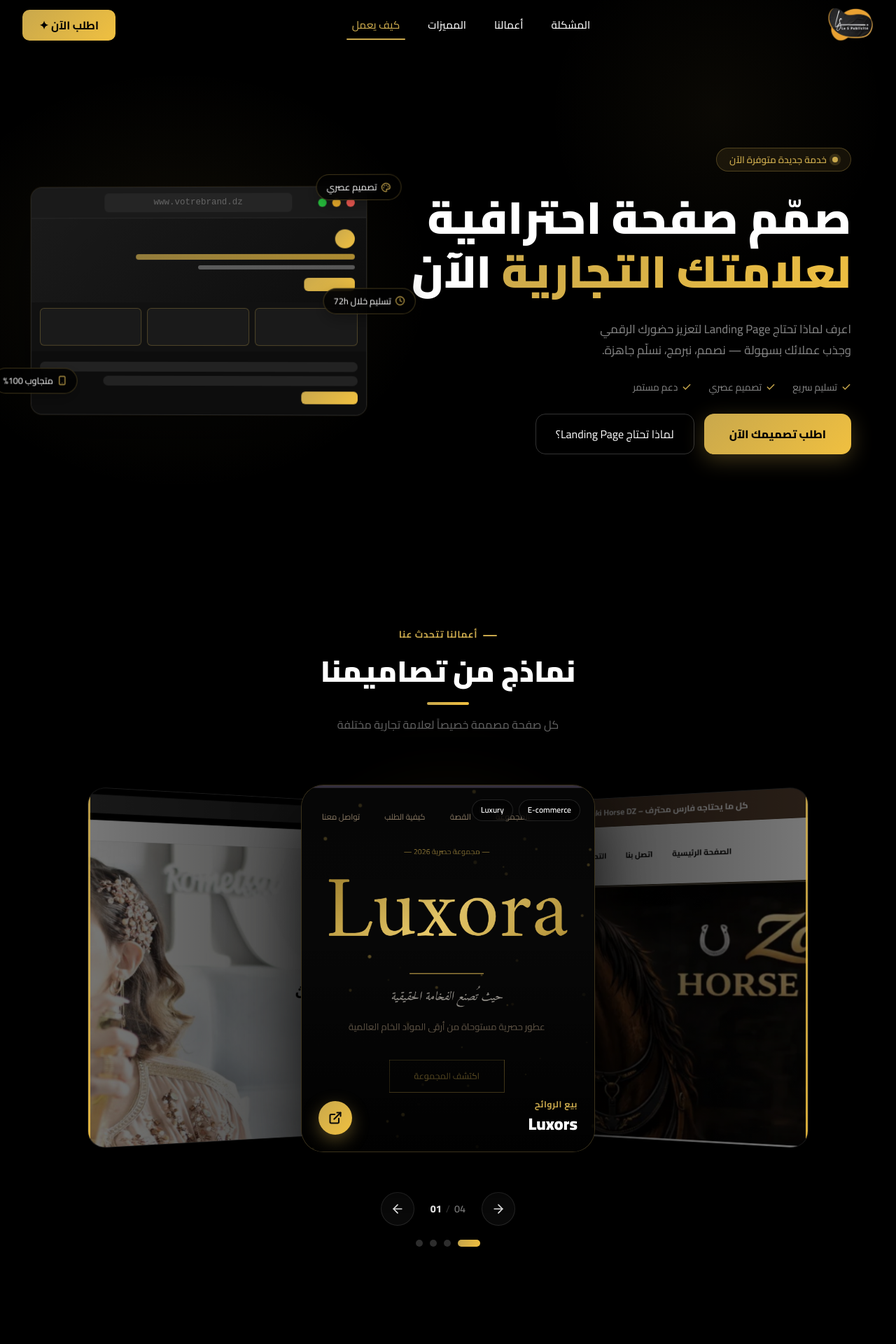
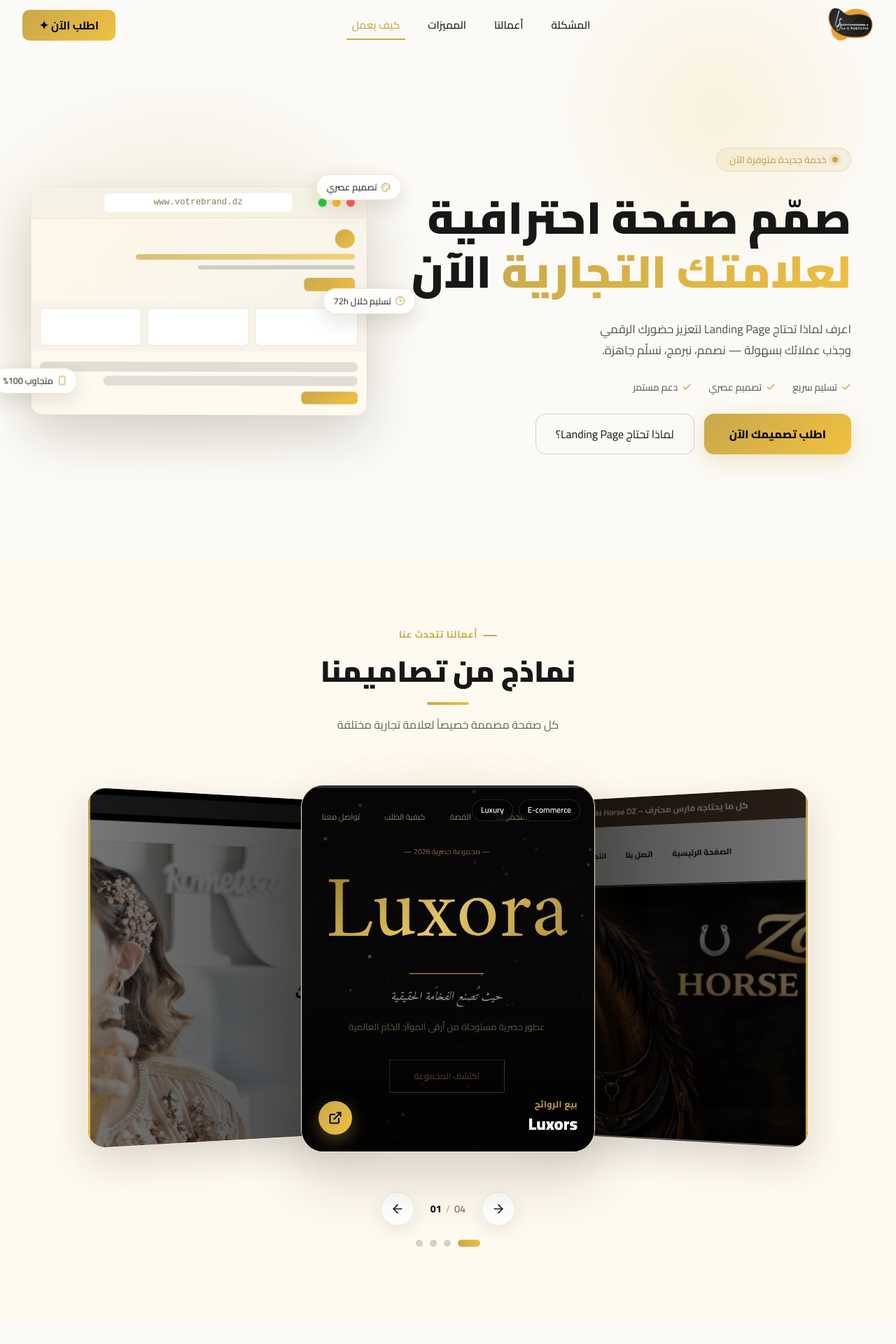
Before and after one commit to ahmedtayebi/le_s_pub, a Next.js app: page /landing-service in a window 1280 px wide. Shown: the top 1920 px of the page at 70% size. Built offline with nearby package versions, Linux system fonts and the light colour scheme.

Commit message:
add light mode

```diff
--- a/app/globals.css
+++ b/app/globals.css
@@ -38,8 +38,8 @@
 }
 
 body {
-  background-color: var(--color-charcoal-deep);
-  color: #ffffff;
+  background-color: #fbfaf6;
+  color: #171717;
   -webkit-font-smoothing: antialiased;
   -moz-osx-font-smoothing: grayscale;
 }
@@ -52,7 +52,7 @@
 }
 
 ::-webkit-scrollbar-track {
-  background: #111111;
+  background: #f3efe4;
 }
 
 ::-webkit-scrollbar-thumb {
@@ -67,7 +67,7 @@
 /* Firefox scrollbar */
 * {
   scrollbar-width: thin;
-  scrollbar-color: #C9A84C #111111;
+  scrollbar-color: #C9A84C #f3efe4;
 }
 
 /* ───────────────────────────────────────────────
--- a/components/landing-service/HeroService.tsx
+++ b/components/landing-service/HeroService.tsx
@@ -22,16 +22,16 @@
             transition={{ duration: 3, repeat: Infinity, ease: "easeInOut", delay }}
             style={{
                 position: "absolute",
-                background: "rgba(0,0,0,0.8)",
+                background: "rgba(255,255,255,0.9)",
                 backdropFilter: "blur(12px)",
                 WebkitBackdropFilter: "blur(12px)",
                 border: "1px solid rgba(201,168,76,0.3)",
                 borderRadius: 20,
                 padding: "8px 14px",
-                color: "#fff",
+                color: "#171717",
                 fontSize: "0.8rem",
                 fontFamily: "Cairo, sans-serif",
-                boxShadow: "0 8px 24px rgba(0,0,0,0.3)",
+                boxShadow: "0 10px 28px rgba(32,26,10,0.12)",
                 whiteSpace: "nowrap",
                 zIndex: 10,
                 display: "flex",
@@ -85,11 +85,11 @@
                     style={{
                         width: "100%",
                         maxWidth: 480,
-                        background: "#0d0d0d",
+                        background: "#ffffff",
                         borderRadius: 16,
-                        border: "1px solid rgba(255,255,255,0.1)",
+                        border: "1px solid rgba(201,168,76,0.18)",
                         boxShadow:
-                            "0 40px 80px rgba(0,0,0,0.6), 0 0 0 1px rgba(201,168,76,0.1), inset 0 1px 0 rgba(255,255,255,0.05)",
+                            "0 30px 70px rgba(32,26,10,0.16), 0 0 0 1px rgba(201,168,76,0.08), inset 0 1px 0 rgba(255,255,255,0.8)",
                         overflow: "hidden",
                         margin: "0 auto",
                     }}
@@ -98,8 +98,8 @@
                     <div
                         style={{
                             height: 44,
-                            background: "#1a1a1a",
-                            borderBottom: "1px solid rgba(255,255,255,0.06)",
+                            background: "#f6f1e5",
+                            borderBottom: "1px solid rgba(201,168,76,0.18)",
                             padding: "0 16px",
                             display: "flex",
                             alignItems: "center",
@@ -122,12 +122,12 @@
                         </div>
                         <div
                             style={{
-                                background: "#252525",
+                                background: "#ffffff",
                                 borderRadius: 6,
                                 padding: "4px 12px",
                                 width: "60%",
                                 textAlign: "center",
-                                color: "#666",
+                                color: "#8a7a4f",
                                 fontSize: "0.78rem",
                                 fontFamily: "monospace",
                             }}
@@ -141,7 +141,7 @@
                     <div
                         style={{
                             height: 120,
-                            background: "linear-gradient(135deg, #1a1a1a, #0d0d0d)",
+                            background: "linear-gradient(135deg, #fff8e8, #f7f4ec)",
                             padding: 16,
                             display: "flex",
                             flexDirection: "column",
@@ -171,7 +171,7 @@
                                 width: "50%",
                                 height: 6,
                                 borderRadius: 3,
-                                background: "rgba(255,255,255,0.3)",
+                                background: "rgba(23,23,23,0.18)",
                             }}
                         />
                         <div
@@ -189,7 +189,7 @@
                     <div
                         style={{
                             height: 70,
-                            background: "#111",
+                            background: "#f7f3ea",
                             padding: "8px 12px",
                             display: "flex",
                             gap: 8,
@@ -201,7 +201,7 @@
                                 key={i}
                                 style={{
                                     flex: 1,
-                                    background: "#1a1a1a",
+                                    background: "#ffffff",
                                     borderRadius: 6,
                                     border: "1px solid rgba(201,168,76,0.3)",
                                 }}
@@ -213,7 +213,7 @@
                     <div
                         style={{
                             height: 90,
-                            background: "#0d0d0d",
+                            background: "#fffaf0",
                             padding: "10px 12px",
                             display: "flex",
                             flexDirection: "column",
@@ -226,7 +226,7 @@
                                 width: "100%",
                                 height: 14,
                                 borderRadius: 7,
-                                background: "#222",
+                                background: "rgba(23,23,23,0.12)",
                             }}
                         />
                         <div
@@ -234,7 +234,7 @@
                                 width: "80%",
                                 height: 14,
                                 borderRadius: 7,
-                                background: "#222",
+                                background: "rgba(23,23,23,0.12)",
                             }}
                         />
                         <div
@@ -269,9 +269,9 @@
                 display: "flex",
                 alignItems: "center",
                 background: `
-          radial-gradient(ellipse 600px 500px at 20% 50%, rgba(201,168,76,0.08) 0%, transparent 60%),
-          radial-gradient(ellipse 400px 400px at 80% 20%, rgba(201,168,76,0.05) 0%, transparent 60%),
-          #000000`,
+          radial-gradient(ellipse 600px 500px at 20% 50%, rgba(201,168,76,0.18) 0%, transparent 60%),
+          radial-gradient(ellipse 400px 400px at 80% 20%, rgba(240,192,64,0.14) 0%, transparent 60%),
+          #fbfaf6`,
                 fontFamily: "Cairo, sans-serif",
                 position: "relative",
                 overflow: "hidden",
@@ -347,7 +347,7 @@
                             animate={{ opacity: 1, x: 0 }}
                             transition={{ delay: 0.2, duration: 0.6, ease: [0.22, 1, 0.36, 1] }}
                             style={{
-                                color: "#fff",
+                                color: "#171717",
                                 fontSize: "clamp(2.8rem, 5vw, 4.5rem)",
                                 fontWeight: 900,
                                 lineHeight: 1.2,
@@ -378,7 +378,7 @@
                             >
                                 لعلامتك التجارية
                             </span>{" "}
-                            <span style={{ color: "#fff" }}>الآن</span>
+                            <span style={{ color: "#171717" }}>الآن</span>
                         </motion.h1>
                     </div>
 
@@ -388,7 +388,7 @@
                         animate={{ opacity: 1, y: 0 }}
                         transition={{ delay: 0.5, duration: 0.5 }}
                         style={{
-                            color: "#888",
+                            color: "#55524a",
                             fontSize: "1.05rem",
                             maxWidth: 480,
                             lineHeight: 1.8,
@@ -412,7 +412,7 @@
                             <span
                                 key={item}
                                 style={{
-                                    color: "#888",
+                                    color: "#55524a",
                                     fontSize: "0.85rem",
                                     fontFamily: "Cairo, sans-serif",
                                     display: "flex",
@@ -467,8 +467,8 @@
                             onClick={() => scrollTo("problem-solution")}
                             style={{
                                 background: "transparent",
-                                border: "1.5px solid rgba(255,255,255,0.2)",
-                                color: "#fff",
+                                border: "1.5px solid rgba(23,23,23,0.18)",
+                                color: "#171717",
                                 padding: "16px 28px",
                                 borderRadius: 14,
                                 fontSize: "1rem",
@@ -483,8 +483,8 @@
                             }}
                             onMouseLeave={(e) => {
                                 const btn = e.currentTarget as HTMLButtonElement;
-                                btn.style.borderColor = "rgba(255,255,255,0.2)";
-                                btn.style.color = "#fff";
+                                btn.style.borderColor = "rgba(23,23,23,0.18)";
+                                btn.style.color = "#171717";
                             }}
                         >
                             لماذا تحتاج Landing Page؟
--- a/components/landing-service/Portfolio.tsx
+++ b/components/landing-service/Portfolio.tsx
@@ -158,13 +158,13 @@
                 aspectRatio: "4 / 5",
                 borderRadius: 28,
                 overflow: "hidden",
-                border: "1px solid rgba(255,255,255,0.06)",
-                background: "#0d0d0d",
+                border: "1px solid rgba(201,168,76,0.18)",
+                background: "#fff",
                 padding: 0,
                 cursor: "pointer",
                 transformStyle: "preserve-3d",
                 transformOrigin: isLeft ? "right center" : "left center",
-                boxShadow: "0 24px 60px rgba(0,0,0,0.5)",
+                boxShadow: "0 24px 60px rgba(32,26,10,0.16)",
                 zIndex: 1,
                 willChange: "transform",
             }}
@@ -247,10 +247,10 @@
                 borderRadius: 32,
                 overflow: "hidden",
                 textDecoration: "none",
-                background: "#0a0a0a",
+                background: "#fff",
                 border: "1px solid rgba(201,168,76,0.25)",
                 boxShadow:
-                    "0 40px 90px rgba(0,0,0,0.7), 0 0 0 1px rgba(255,255,255,0.02) inset",
+                    "0 36px 80px rgba(32,26,10,0.18), 0 0 0 1px rgba(255,255,255,0.8) inset",
             }}
         >
             {/* eslint-disable-next-line @next/next/no-img-element */}
@@ -460,7 +460,7 @@
             dir="rtl"
             ref={sectionRef}
             style={{
-                backgroundColor: "#000",
+                backgroundColor: "#fffaf0",
                 padding: "96px 24px 104px",
                 fontFamily: "'Cairo', sans-serif",
                 position: "relative",
@@ -477,7 +477,7 @@
                     width: 620,
                     height: 620,
                     borderRadius: "50%",
-                    background: "radial-gradient(circle, rgba(201,168,76,0.12), transparent 60%)",
+                    background: "radial-gradient(circle, rgba(201,168,76,0.18), transparent 60%)",
                     filter: "blur(40px)",
                     pointerEvents: "none",
                 }}
@@ -520,7 +520,7 @@
                         viewport={{ once: true }}
                         transition={{ duration: 0.5, delay: 0.1 }}
                         style={{
-                            color: "#fff",
+                            color: "#171717",
                             fontWeight: 900,
                             fontSize: "clamp(1.8rem, 4vw, 2.6rem)",
                             marginBottom: 12,
@@ -549,7 +549,7 @@
                         whileInView={{ opacity: 1 }}
                         viewport={{ once: true }}
                         transition={{ duration: 0.5, delay: 0.3 }}
-                        style={{ color: "#666", fontSize: "1rem" }}
+                        style={{ color: "#666257", fontSize: "1rem" }}
                     >
                         كل صفحة مصممة خصيصاً لعلامة تجارية مختلفة
                     </motion.p>
@@ -639,13 +639,13 @@
                         <NavButton
                             ariaLabel="المشروع السابق"
                             onClick={() => go(-1)}
-                            icon={<ArrowRight size={20} color="#fff" />}
+                            icon={<ArrowRight size={20} color="#171717" />}
                         />
 
                         <div
                             aria-live="polite"
                             style={{
-                                color: "#888",
+                                color: "#777066",
                                 fontSize: "0.9rem",
                                 fontWeight: 600,
                                 minWidth: 56,
@@ -653,17 +653,17 @@
                                 fontVariantNumeric: "tabular-nums",
                             }}
                         >
-                            <span style={{ color: "#fff", fontWeight: 800 }}>
+                            <span style={{ color: "#171717", fontWeight: 800 }}>
                                 {String(active + 1).padStart(2, "0")}
                             </span>
-                            <span style={{ margin: "0 6px", color: "#333" }}>/</span>
+                            <span style={{ margin: "0 6px", color: "#c9b875" }}>/</span>
                             <span>{String(count).padStart(2, "0")}</span>
                         </div>
 
                         <NavButton
                             ariaLabel="المشروع التالي"
                             onClick={() => go(1)}
-                            icon={<ArrowLeft size={20} color="#fff" />}
+                            icon={<ArrowLeft size={20} color="#171717" />}
                         />
                     </div>
 
@@ -686,7 +686,7 @@
                                         cursor: "pointer",
                                         background: isActive
                                             ? `linear-gradient(90deg, ${GOLD}, ${GOLD_SOFT})`
-                                            : "rgba(255,255,255,0.18)",
+                                            : "rgba(23,23,23,0.18)",
                                         transition: "width 0.35s cubic-bezier(0.32, 0.72, 0, 1), background 0.3s ease",
                                     }}
                                 />
@@ -735,8 +735,9 @@
                 width: 48,
                 height: 48,
                 borderRadius: "50%",
-                background: "rgba(255,255,255,0.04)",
-                border: "1px solid rgba(255,255,255,0.12)",
+                background: "rgba(255,255,255,0.86)",
+                border: "1px solid rgba(201,168,76,0.22)",
+                boxShadow: "0 10px 24px rgba(32,26,10,0.08)",
                 display: "flex",
                 alignItems: "center",
                 justifyContent: "center",
--- a/components/sections/Navbar.tsx
+++ b/components/sections/Navbar.tsx
@@ -40,14 +40,14 @@
     () =>
       isScrolled
         ? {
-          backgroundColor: "rgba(10,10,10,0.95)",
-          boxShadow: "0 4px 30px rgba(0,0,0,0.3)",
-          borderBottom: "1px solid rgba(201,168,76,0.2)",
+          backgroundColor: "rgba(255,255,255,0.94)",
+          boxShadow: "0 10px 30px rgba(25,25,25,0.08)",
+          borderBottom: "1px solid rgba(201,168,76,0.22)",
           backdropFilter: "blur(20px)",
           WebkitBackdropFilter: "blur(20px)",
         }
         : {
-          backgroundColor: "rgba(10,10,10,0)",
+          backgroundColor: "rgba(255,255,255,0)",
           boxShadow: "0 0 0 rgba(0,0,0,0)",
           borderBottom: "1px solid rgba(201,168,76,0)",
           backdropFilter: "blur(0px)",
@@ -137,8 +137,8 @@
                   key={item.id}
                   type="button"
                   onClick={() => scrollToSection(item.id)}
-                  className="relative cursor-pointer rounded-lg px-4 py-2 text-[0.95rem] font-medium text-white transition-all duration-200 hover:text-[#C9A84C] hover:bg-[rgba(201,168,76,0.08)]"
-                  style={{ color: isActive ? "#C9A84C" : "#FFFFFF" }}
+                  className="relative cursor-pointer rounded-lg px-4 py-2 text-[0.95rem] font-medium transition-all duration-200 hover:text-[#C9A84C] hover:bg-[rgba(201,168,76,0.08)]"
+                  style={{ color: isActive ? "#C9A84C" : "#171717" }}
                 >
                   {item.label}
                   {isActive && (
@@ -181,17 +181,17 @@
               <motion.span
                 animate={isMenuOpen ? { rotate: 45, y: 0 } : { rotate: 0, y: -7 }}
                 transition={{ duration: 0.25 }}
-                className="absolute w-6 h-[2px] bg-white rounded"
+                className="absolute w-6 h-[2px] bg-[#171717] rounded"
               />
               <motion.span
                 animate={isMenuOpen ? { opacity: 0 } : { opacity: 1 }}
                 transition={{ duration: 0.2 }}
-                className="absolute w-6 h-[2px] bg-white rounded"
+                className="absolute w-6 h-[2px] bg-[#171717] rounded"
               />
               <motion.span
                 animate={isMenuOpen ? { rotate: -45, y: 0 } : { rotate: 0, y: 7 }}
                 transition={{ duration: 0.25 }}
-                className="absolute w-6 h-[2px] bg-white rounded"
+                className="absolute w-6 h-[2px] bg-[#171717] rounded"
               />
             </button>
           </div>
@@ -207,7 +207,7 @@
             transition={{ duration: 0.35, ease: [0.22, 1, 0.36, 1] }}
             className="fixed inset-0 z-[9999] md:hidden"
             style={{
-              background: "rgba(10,10,10,0.98)",
+              background: "rgba(255,255,255,0.98)",
               backdropFilter: "blur(20px)",
               WebkitBackdropFilter: "blur(20px)",
             }}
@@ -219,7 +219,7 @@
                     key={item.id}
                     type="button"
                     onClick={() => scrollToSection(item.id)}
-                    className="text-white text-2xl font-semibold transition-colors duration-200 hover:text-[#C9A84C]"
+                    className="text-[#171717] text-2xl font-semibold transition-colors duration-200 hover:text-[#C9A84C]"
                   >
                     {item.label}
                   </button>
```
Also changed, not shown: app/landing-service/page.tsx (+19 -16 lines), components/landing-service/FinalCTA.tsx (+7 -7 lines), components/landing-service/HowItWorks.tsx (+7 -6 lines).
